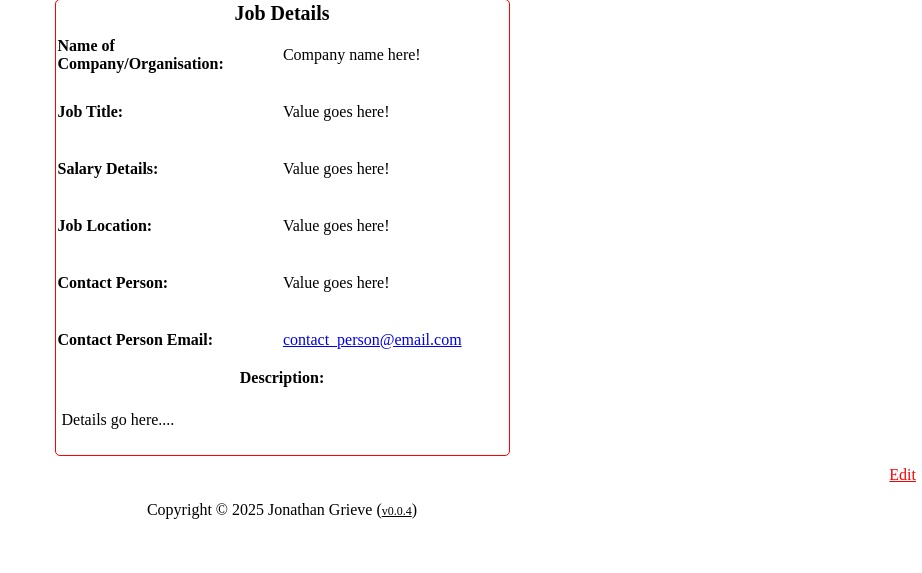
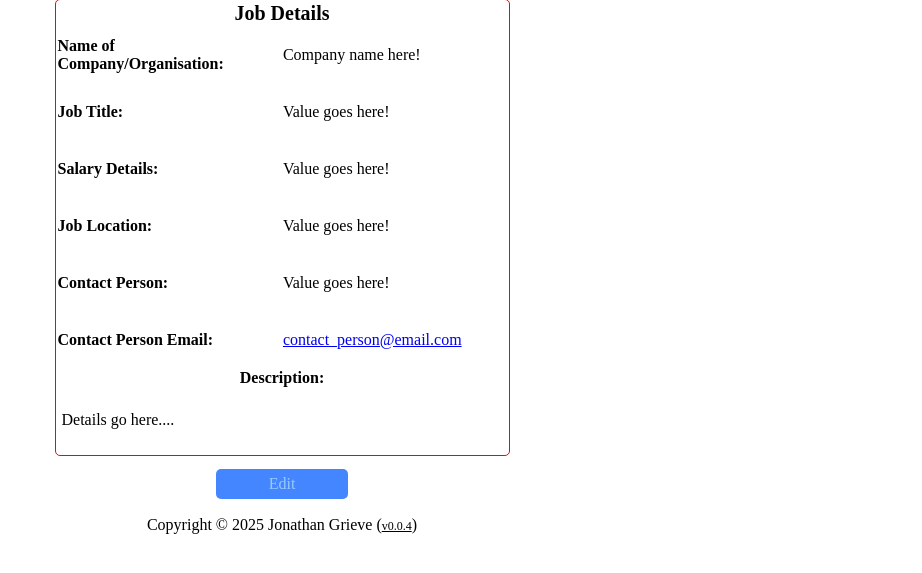
Before and after one commit to jg-digital-media/jgdm_jobs_pathway, a PHP site: page /job-details.php in a window 1280 px wide. Shown: the part 137-710 px from the top of the page, without its empty margins (358-1280 px from the left). Run offline with PHP 8.4, Linux system fonts and the light colour scheme.

Commit message:
update stylesheet

```diff
--- a/style.css
+++ b/style.css
@@ -1,7 +1,7 @@
 /* head.scss */
 /*
 
-Last Updated: 17-09-2025 - 10:07
+Last Updated: 17-09-2025 - 12:01
 */
 * {
   padding: 0;
@@ -311,10 +311,10 @@ html body.body---add--job .section---add--situation-container .form---login:hove
 }
 html body.body---add--job .section---add--situation-container .form---login label {
   display: inline-block;
+  font-size: 18pt;
   color: #6c6c6c;
   margin: 25px 0;
   width: 332px;
-  font-size: 18pt;
   vertical-align: top;
 }
 html body.body---add--job .section---add--situation-container .form---login input {
@@ -332,11 +332,13 @@ html body.body---add--job .section---add--situation-container .form---login inpu
 }
 html body.body---add--job .section---add--situation-container .form---login textarea {
   border: solid 1px red;
+  padding: 7px 8px;
 }
 html body.body---add--job .section---add--situation-container .form---login textarea::placeholder {
   color: rgb(188, 57, 57);
   font-family: arial;
-  padding: 3px 7px;
+  /* padding: 3px 7px; */
+  padding: 7px 8px;
 }
 html body.body---add--job .section---add--situation-container .form---login .button-login {
   padding: 5px;
@@ -389,15 +391,32 @@ html body.body---job--details .job---profile---container tbody tr #job---persona
   margin: 0px;
 }
 html body.body---job--details .section---job--edit {
-  text-align: right;
+  /* text-align: right; */
+  text-align: center;
+  display: block;
+  /* width: 320px; */
+  /* margin: 0 auto; */
+  /* display: block; */
+  /* width: 152px; */
+  margin: 6px auto;
 }
 html body.body---job--details .section---job--edit a.button---job--edit {
-  padding: 0 6px 0 0;
-  color: red;
-  transition: color 0.3s ease-in-out;
+  /* padding: 0 6px 0 0; */
+  display: block;
+  /* padding: 0 6px 0 0; */
+  padding: 6px;
+  border-radius: 5px;
+  margin: 13px auto;
+  background: #4486ff;
+  color: #98cbff;
+  width: 120px;
+  /* color: red; */
+  text-decoration: none;
+  transition: background 0.3s ease-in-out, color 0.3s ease-in-out;
 }
 html body.body---job--details .section---job--edit a.button---job--edit:hover {
-  color: blue;
+  background: #98cbff;
+  color: #ffffff;
 }
 html body.body---job--stats h3 {
   text-align: center;
```
Also changed, not shown: 1 other file.
